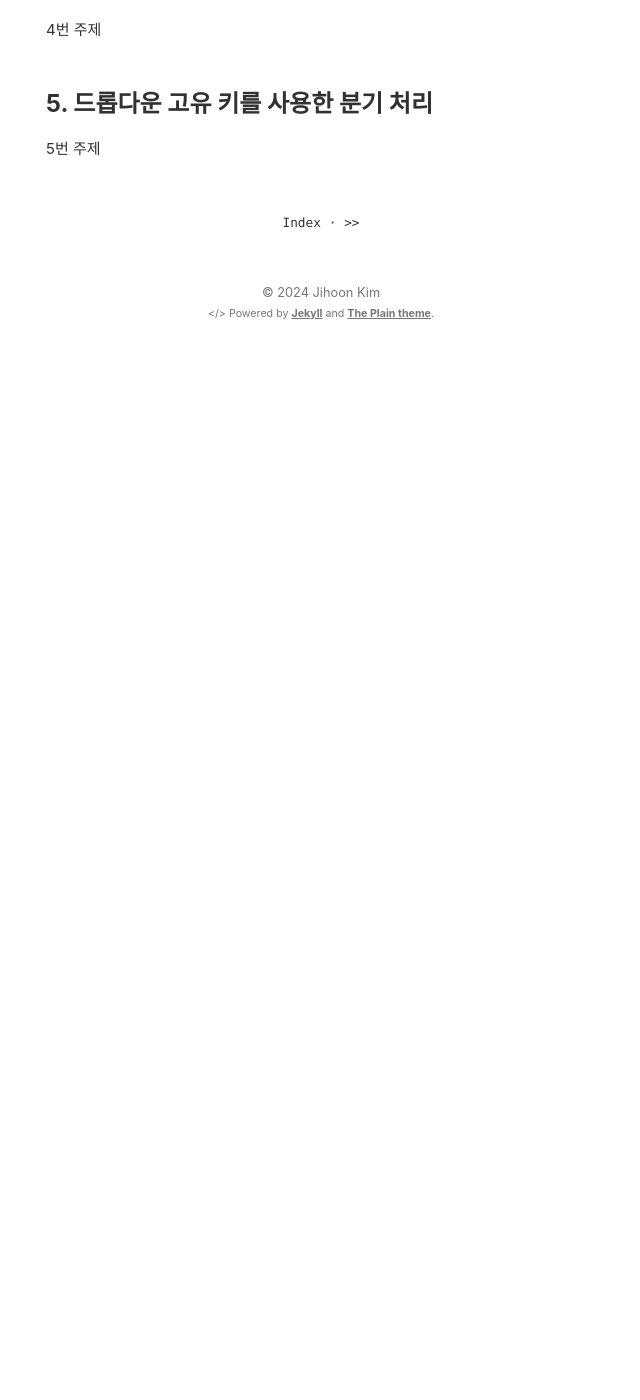
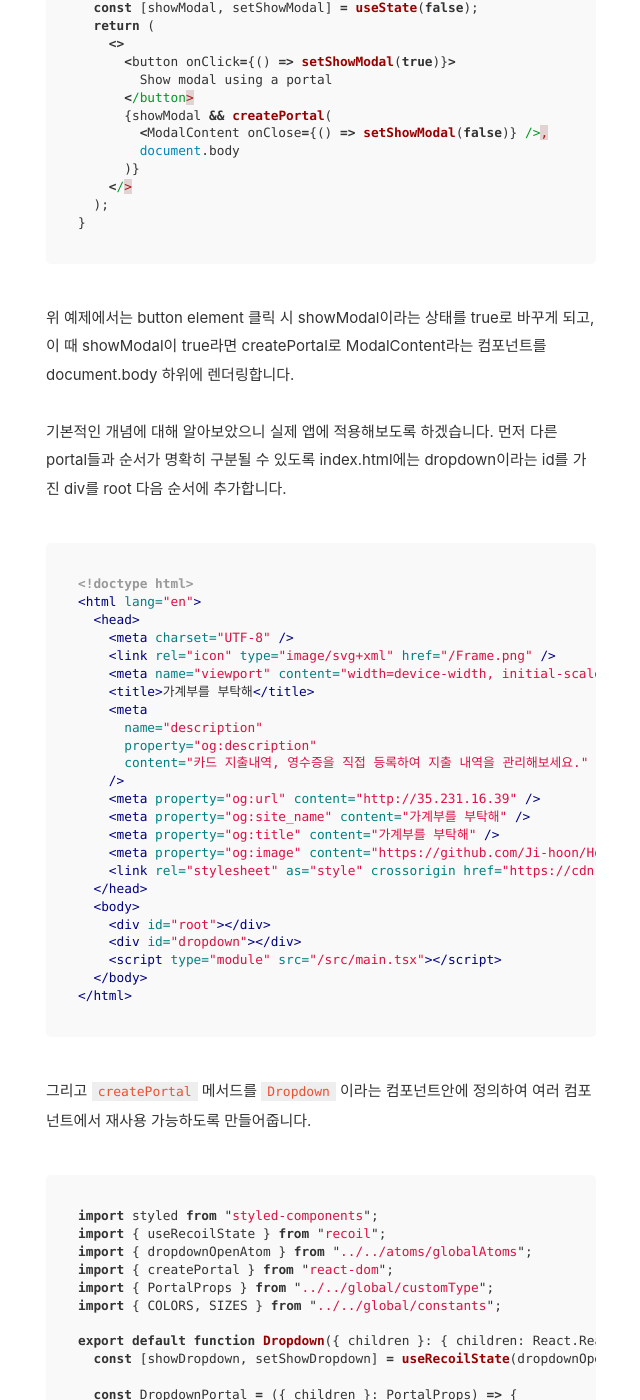
Before and after one commit to Ji-hoon/blog, a Jekyll site: the page built from _posts/2024-01-13-implement-dropdown-with-react-portal.md, in a window 1280 px wide and 1400 px high, scrolled down 3334 px. Shown: the whole window, without its empty margins (319-959 px from the left). Built offline with Jekyll 4.4.1, drawn with Linux system fonts in a browser that asks for light colours; comment, search, counter and statistics services are not loaded; before the commit the page ends 3693 px from its top, so only the background shows below that; some of the changed text lies outside the part shown.

Commit message:
Feat: portal post 2nd topic update

````diff
--- a/_posts/2024-01-13-implement-dropdown-with-react-portal.md
+++ b/_posts/2024-01-13-implement-dropdown-with-react-portal.md
@@ -35,7 +35,9 @@ updated: 2024-01-13 12:00
 
 ## 1. React portal을 왜 써야할까?
 
-![dropdown UI pattern](/assets/posts/asset-dropdown-pattern.png)*다양한 Dropdown 패턴 feat. Notion, Rallit, Gmail*{: .caption}
+![dropdown UI pattern](/blog/assets/posts/asset-dropdown-pattern.png)*다양한 Dropdown 패턴 feat. Notion, Rallit, Gmail*{: .caption}
+
+&nbsp;
 
 먼저 웹 애플리케이션에서 드롭다운 패턴이라함은, UI 관점에서 바라보면 **평소에는 보여지지 않지만 특정 액션에 대한 선택지를 제공하거나 부가적인 정보나 기능을 제공하려고 할 때** 사용하게 됩니다. 예컨데 **옵션 메뉴 버튼을 클릭했을 때 선택 가능한 옵션 목록을 제공하는 UI** 나 **더보기 같은 버튼을 클릭했을 때 리소스를 추가하거나 변경하는 기능들을 제공하는 UI패턴**을 의미합니다.
 
@@ -54,19 +56,155 @@ React 16 버전에 추가된 `react portal` 을 사용하면 위 제약사항을
 
 > 참고 - React Portals 가이드 : [링크](https://reactjs-kr.firebaseapp.com/docs/portals.html) / createPortal 사용 가이드 : [링크](https://react.dev/reference/react-dom/createPortal)
 
-가이드에서는 portal에 대한 설명을 다음과 같이 안내합니다.
+&nbsp;
+
+## 2. Portal로 사용할 dom 설정하기
+
+가이드에서는 portal에 대한 설명을 다음과 같이 안내하고 있습니다.
 
 ```
 createPortal lets you render some children into a different part of the DOM.
 ```
 
-React 프로젝트 생성 시 제공되는 `index.html`에는 `root`라는 `id`를 가진 `div` 하위에 컴포넌트들을 그리게 되는데요. portal로 사용할 별도의 element를 만들고, 해당 위치에 렌더링할 컴포넌트를 보내는 기능을 제공합니다.
+React 프로젝트 생성 시 제공되는 `index.html`에 `root`라는 `id`를 가진 `div` 하위에 컴포넌트들을 그리게 되는데요. portal로 사용할 별도의 element를 만들고, `react-dom`에서 `createPoral`을 불러와서 사용하면, 해당 위치에 렌더링할 컴포넌트를 보낼 수 있습니다. 아래는 `createPortal`로 `modal`을 핸들링하는 예제 코드입니다.
+
+```javascript
+import { useState } from 'react';
+import { createPortal } from 'react-dom';
+import ModalContent from './ModalContent.js';
+
+export default function PortalExample() {
+  const [showModal, setShowModal] = useState(false);
+  return (
+    <>
+      <button onClick={() => setShowModal(true)}>
+        Show modal using a portal
+      </button>
+      {showModal && createPortal(
+        <ModalContent onClose={() => setShowModal(false)} />,
+        document.body
+      )}
+    </>
+  );
+}
+```
+
+위 예제에서는 button element 클릭 시 showModal이라는 상태를 true로 바꾸게 되고, 이 때 showModal이 true라면 createPortal로 ModalContent라는 컴포넌트를 document.body 하위에 렌더링합니다.
 
 &nbsp;
 
-## 2. Portal로 사용할 dom 설정하기
+기본적인 개념에 대해 알아보았으니 실제 앱에 적용해보도록 하겠습니다. 먼저 다른 portal들과 순서가 명확히 구분될 수 있도록 index.html에는 dropdown이라는 id를 가진 div를 root 다음 순서에 추가합니다.
 
-2번 주제
+```html
+<!doctype html>
+<html lang="en">
+  <head>
+    <meta charset="UTF-8" />
+    <link rel="icon" type="image/svg+xml" href="/Frame.png" />
+    <meta name="viewport" content="width=device-width, initial-scale=1.0" />
+    <title>가계부를 부탁해</title>
+    <meta
+      name="description"
+      property="og:description"
+      content="카드 지출내역, 영수증을 직접 등록하여 지출 내역을 관리해보세요."
+    />
+    <meta property="og:url" content="http://35.231.16.39" />
+    <meta property="og:site_name" content="가계부를 부탁해" />
+    <meta property="og:title" content="가계부를 부탁해" />
+    <meta property="og:image" content="https://github.com/Ji-hoon/Home-accountant/raw/master/client/public/img-meta-image-1200.png" />
+    <link rel="stylesheet" as="style" crossorigin href="https://cdn.jsdelivr.net/gh/orioncactus/pretendard@v1.3.9/dist/web/variable/pretendardvariable.min.css" />
+  </head>
+  <body>
+    <div id="root"></div>
+    <div id="dropdown"></div>
+    <script type="module" src="/src/main.tsx"></script>
+  </body>
+</html>
+```
+
+그리고 `createPortal` 메서드를 `Dropdown` 이라는 컴포넌트안에 정의하여 여러 컴포넌트에서 재사용 가능하도록 만들어줍니다.
+
+```typescript
+import styled from "styled-components";
+import { useRecoilState } from "recoil";
+import { dropdownOpenAtom } from "../../atoms/globalAtoms";
+import { createPortal } from "react-dom";
+import { PortalProps } from "../../global/customType";
+import { COLORS, SIZES } from "../../global/constants";
+
+export default function Dropdown({ children }: { children: React.ReactNode }) {
+  const [showDropdown, setShowDropdown] = useRecoilState(dropdownOpenAtom);
+
+  const DropdownPortal = ({ children }: PortalProps) => {
+    return createPortal(
+      children,
+      document.getElementById("dropdown") as HTMLElement,
+    );
+  };
+
+  return (
+    <DropdownPortal>
+      {showDropdown && (
+        <DropdownContainer>
+          <DropdownBackdrop
+            className="dropdown-backdrop"
+            onClick={() => setShowDropdown("")}
+          />
+          {children}
+        </DropdownContainer>
+      )}
+    </DropdownPortal>
+  );
+}
+
+const DropdownContainer = styled.div`
+  position: absolute;
+
+  top: 0;
+  left: 0;
+  right: 0;
+  bottom: 0;
+  z-index: 111;
+
+  & > *:not(.dropdown-backdrop) {
+    z-index: 113;
+  }
+`;
+
+const DropdownBackdrop = styled(DropdownContainer)`
+  z-index: 112;
+  position: fixed;
+`;
+
+export const DropdownUIContainerStyle = styled.div<{
+  data: {
+    x: number;
+    y: number;
+    width: number;
+    height: number;
+  };
+}>`
+  position: absolute;
+  left: ${(props) => props.data.x + props.data.width - 200}px;
+  top: ${(props) => props.data.y + props.data.height}px;
+  height: auto;
+  width: 200px;
+  max-height: calc(100vh - 100px);
+
+  overflow-x: hidden;
+  overflow-y: auto;
+
+  margin-top: 6px;
+  background-color: #fff;
+  border-radius: 5px;
+  background-color: ${COLORS.BASIC_WHITE};
+  box-shadow: 0 2px 7px 0 ${COLORS.GRAY_07_OVERAY};
+  max-width: ${SIZES.MAX_WIDTH * 0.65}px;
+`;
+```
+
+위 코드를 보면 `Dropdown` 컴포넌트에서 `showDropdown`이라는 recoil state가 빈 문자열이 아닌 경우 `DropdownContainer`를 렌더링 하게 되고, `DropdownContainer` 하위에는 `backdrop` 엘리먼트와 props로 전달된 `children`을 렌더링하게 됩니다. 이 때 `backdrop` 요소를 클릭 하게되면 `showDropdown`상태를 `빈 문자열`로 할당하여 `DropdownContainer`를 숨김 처리할 수 있습니다.
+
 
 &nbsp;
 
````
